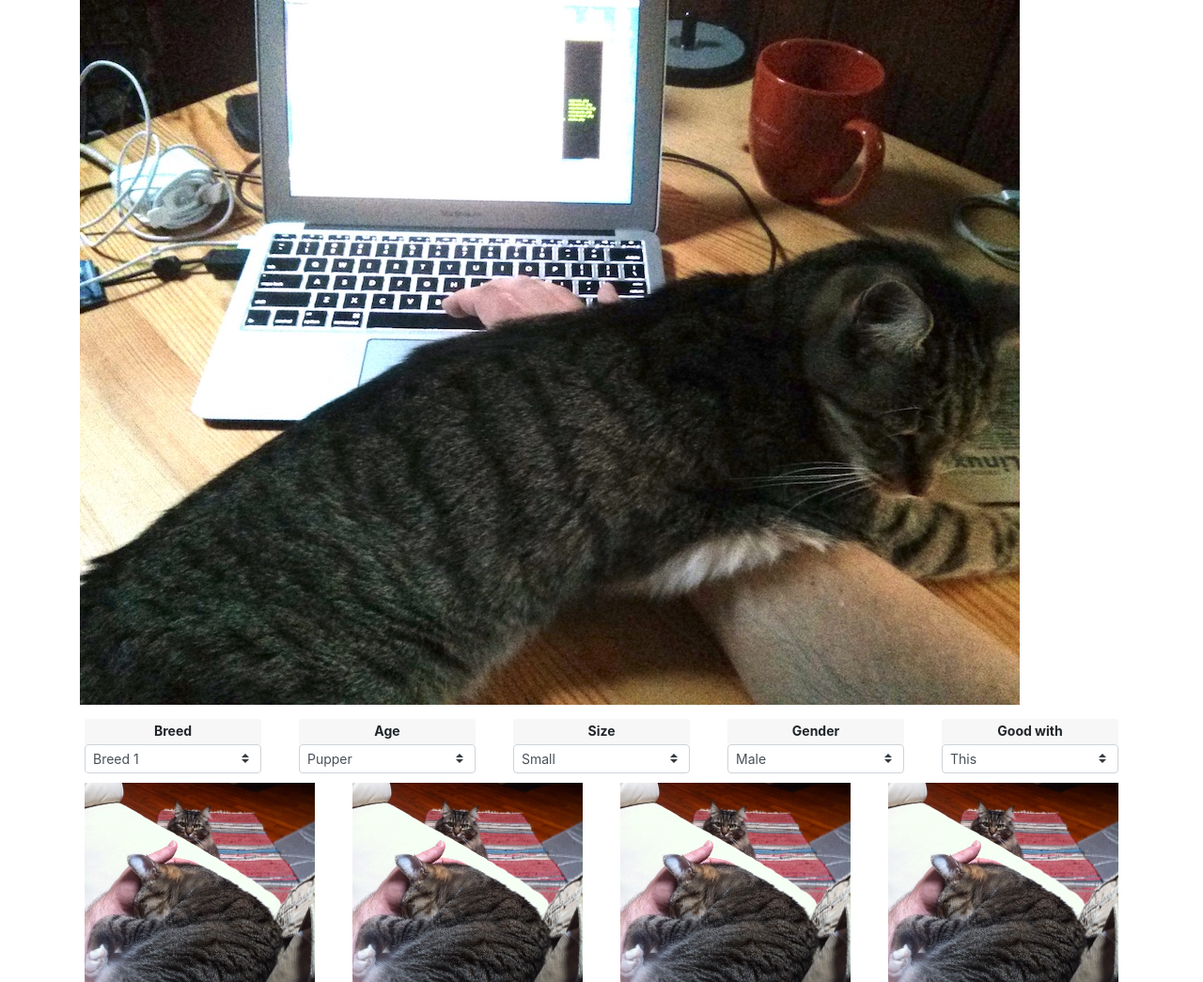
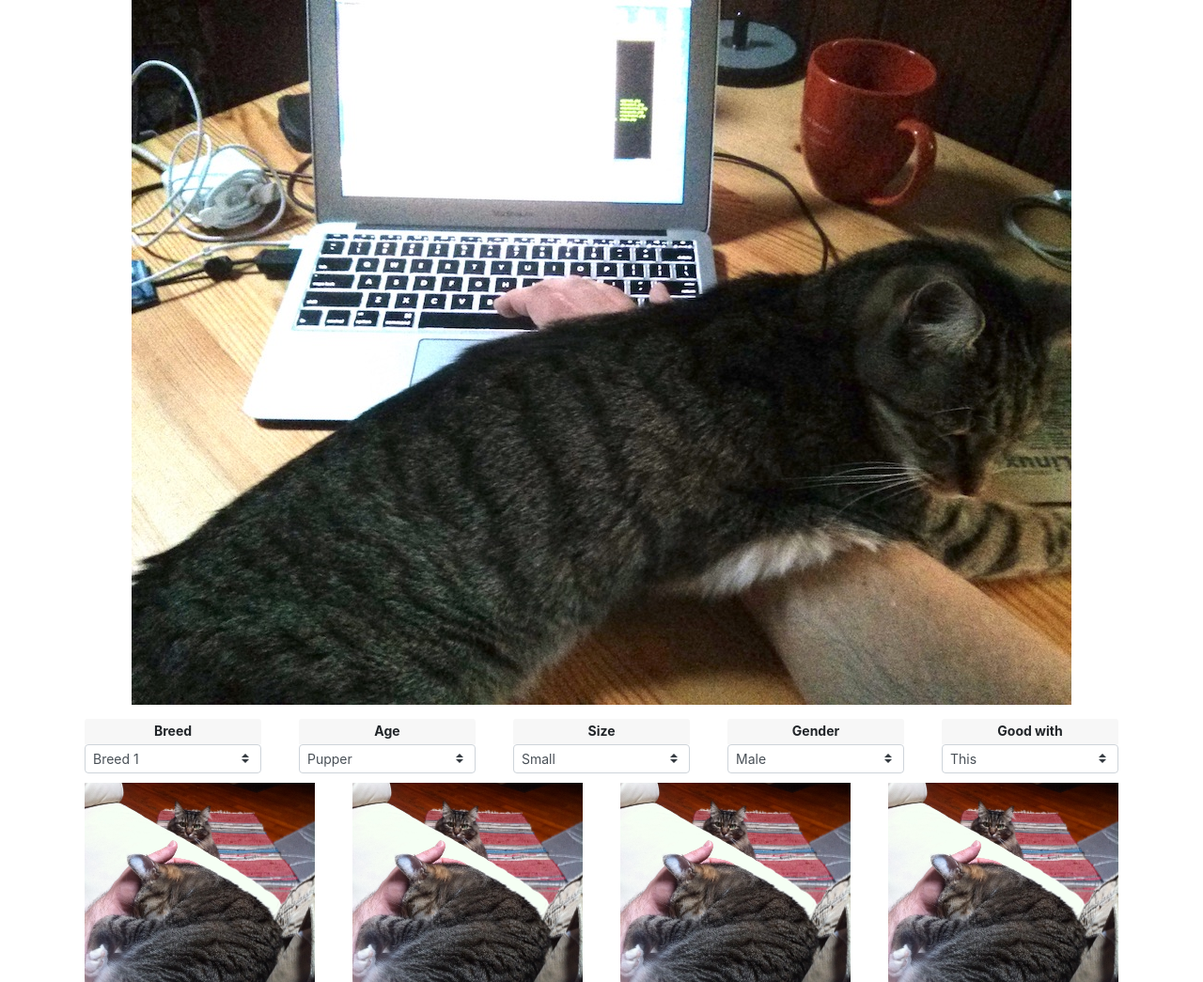
Before and after one commit to jinkkim/project2_petmatchers, a Flask app: template app/templates/findacat.html in a window 1280 px wide. Shown: the part 56-1101 px from the top of the page at 94% size. Run offline with Flask 2, Linux system fonts and the light colour scheme; the template is opened without the code that fills it, so the values that code supplies are empty; some libraries are stand-ins or nearby versions.

Commit message:
modified kitteh size

```diff
--- a/app/templates/findacat.html
+++ b/app/templates/findacat.html
@@ -51,7 +51,7 @@
 
 <div class="container">
 	<div class="row text-center">
-		<div class="col-4">
+		<div class="col">
       <img src="static/images/kitteh.jpg" class="img img-responsive">
     </div>
   </div>
```
